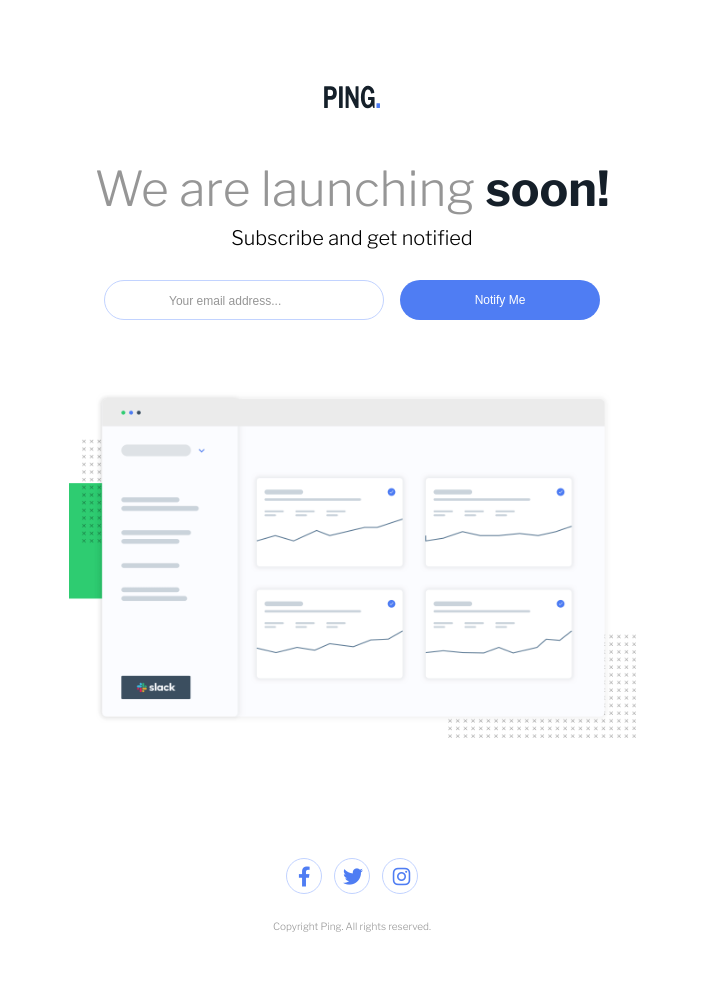
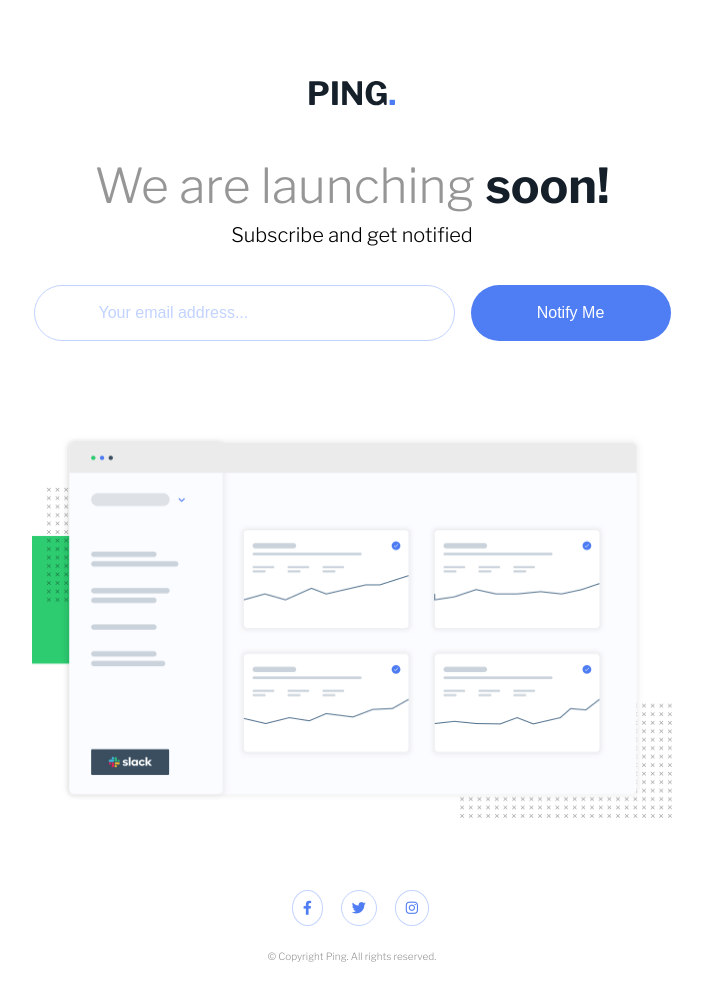
Before and after one commit to allreddv/Ping-Single-Column-Coming-Soon-Page, a plain HTML site: page index.html in a window 1280 px wide. Shown: the whole page, without its empty margins (288-991 px from the left). Before the commit the page ends 959 px from the top, so only its background shows below. Drawn offline with nearby package versions, Linux system fonts and the light colour scheme.

Commit message:
css style update

```diff
--- a/index.html
+++ b/index.html
@@ -51,7 +51,7 @@
           <a href="#"><i class="fab fa-instagram"></i></a>
         </li>
       </ul>
-      <p class="main__copyright">Copyright Ping. All rights reserved.</p>
+      <p class="main__copyright">© Copyright Ping. All rights reserved.</p>
     </main>
 
     <script src="script.js"></script>
--- a/style.css
+++ b/style.css
@@ -40,20 +40,18 @@ body {
 
 main {
 
-    width: 100vw;
-
     display: flex;
     flex-direction: column;
     align-items: center;
     justify-content: center;
-    padding: 2.8rem;
+    padding: 3.7rem;
 
 }
 
 .logo__img {
-    height: 2.4rem;
-    width: 5.6rem;
-    margin-top: 5.7rem;
+  font-size: 2rem ;
+    margin-top: 4.4rem;
+
 }
 
 
@@ -81,7 +79,7 @@ form {
     margin-top: 3.2rem ;
     display: flex;
     flex-direction: column;
-    /* gap: 1rem; */
+
 }
 
 form input {
@@ -96,7 +94,7 @@ form input {
 }
 
 form input::placeholder {
-    color: var(--Gray);
+    color: var(--Pale-Blue);
     padding-left: 3.2rem;
     font-size: 1.2rem;
 
@@ -139,10 +137,10 @@ form input::placeholder {
 .socials {
     margin-top: 12rem;
     margin-bottom: 2.7rem;
-    width: 100%;
+    width: 12rem;
     display: flex;
-    justify-content: center;
-    gap: 1.2rem;
+    justify-content: space-around;
+    gap: 1.8rem;
 }
 
 .ul__item {
@@ -150,12 +148,6 @@ form input::placeholder {
     align-items: center;
     justify-content: center;
     text-align: center;
-    width: 100%;
-    width: 2rem;
-    height: 2rem;
-    border: 1px solid var(--Pale-Blue);
-    border-radius: 50%;
-    padding: 1.7rem;
     position: relative;
 }
 
@@ -164,11 +156,11 @@ form input::placeholder {
 }
 
 .fab {
-    transform: scale(200%);
+   font-size: 1.4rem;
     color: var(--Blue);
-    position: absolute;
-    bottom: 12px;
-    right: 11px;
+    border: 1px solid var(--Pale-Blue);
+    border-radius: 50%;
+    padding: 1rem;
 }
 
 .fab:hover {
@@ -183,9 +175,19 @@ form input::placeholder {
 .main__copyright {
     color: var(--Gray);
     font-weight: 300;
+    text-align: center;
 }
 
 @media screen and (min-width: 1000px) {
+
+    .logo__img {
+        font-size: 32rem;
+        margin-top: 4rem;
+    }
+
+    main {
+        padding: 4rem;
+    }
 
     .main__title {
         font-size: 4.8rem;
@@ -199,12 +201,23 @@ form input::placeholder {
         display: flex;
         flex-direction: row;
         gap: 1.6rem;
+        margin-top: 4rem;
 
     }
 
     .form__email--contianer {
         display: flex;
         flex-direction: column;
+    }
+
+    form input {
+        width: 42.1rem;
+        height: 5.6rem;
+        font-size: 1.6rem;
+    }
+
+    form input::placeholder {
+        font-size: 1.6rem;
     }
 
     .main__btn--notify {
@@ -217,6 +230,19 @@ form input::placeholder {
 
     .main__btn--notify {
         width: 20rem;
+        height: 5.6rem;
+        font-size: 1.6rem;
+    }
+
+    .main__img--chart {
+        margin-top: 9.4rem;
+        width: 64rem;
+        height: 38.3rem;
+    }
+
+    .socials {
+        margin-top: 7.2rem;
+        margin-bottom: 2.5rem;
     }
 
 }
```
